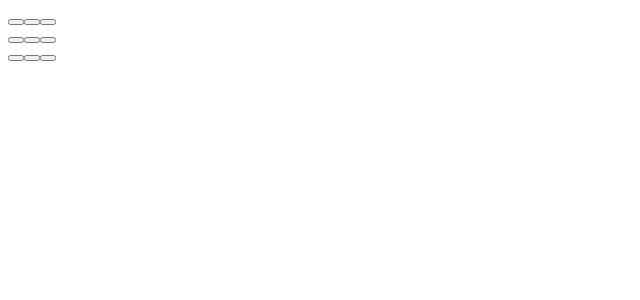
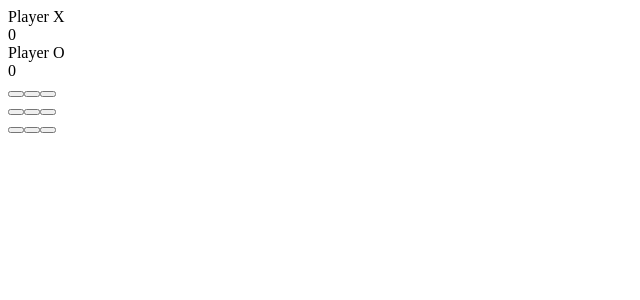
Before and after one commit to ProfVHS/tic-tac-toe, a React (Vite) app in the folder client/: page /singleplayer in a window 1280 px wide. Shown: the top 300 px of the page, without its empty margins (0-640 px from the left). Built offline with nearby package versions, Linux system fonts and the light colour scheme.

Commit message:
adding scoreboard

```diff
--- /dev/null
+++ b/client/src/components/Scoreboard.tsx
@@ -0,0 +1,19 @@
+import React from 'react'
+
+interface ScoreboardProps{
+    xWins: number,
+    oWins: number
+}
+
+function Scoreboard({xWins, oWins}: ScoreboardProps) {
+    return (
+        <div className='scoreboard'>
+            <div>Player X</div>
+            <div>{xWins}</div>
+            <div>Player O</div>
+            <div>{oWins}</div>
+        </div>
+    )
+}
+
+export default Scoreboard
--- a/client/src/pages/Singleplayer.tsx
+++ b/client/src/pages/Singleplayer.tsx
@@ -1,4 +1,5 @@
 import React, { useEffect, useRef, useState } from 'react'
+import Scoreboard from '../components/Scoreboard';
 import XoBox from '../components/XoBox'
 
 import { GameState, PlayerTurn, WhoWon } from '../type';
@@ -28,6 +29,9 @@ const Singleplayer = () => {
   const playerTurn = useRef<PlayerTurn>('X')
   const [whoWon, setWhoWon] = useState<WhoWon>(null)
 
+  const [xWins, setXWins] = useState<number>(0)
+  const [oWins, setOWins] = useState<number>(0)
+
   useEffect(() => {
     setWhoWon(null)
   }, [])
@@ -41,6 +45,7 @@ const Singleplayer = () => {
 
     if (checkWin(newGameState, playerTurn.current)) {
       setWhoWon(playerTurn.current)
+      playerTurn.current === 'X' ? setXWins(xWins + 1) : setOWins(oWins + 1);
     }
 
     if(!newGameState.includes("")){
@@ -57,6 +62,7 @@ const Singleplayer = () => {
 
   return (
     <>
+      <Scoreboard xWins={xWins} oWins={oWins} />
       <XoBox whoWon={whoWon} onChange={() => handleBoxChange(0)} value={gameState[0]} />
       <XoBox whoWon={whoWon} onChange={() => handleBoxChange(1)} value={gameState[1]} />
       <XoBox whoWon={whoWon} onChange={() => handleBoxChange(2)} value={gameState[2]} />
```
